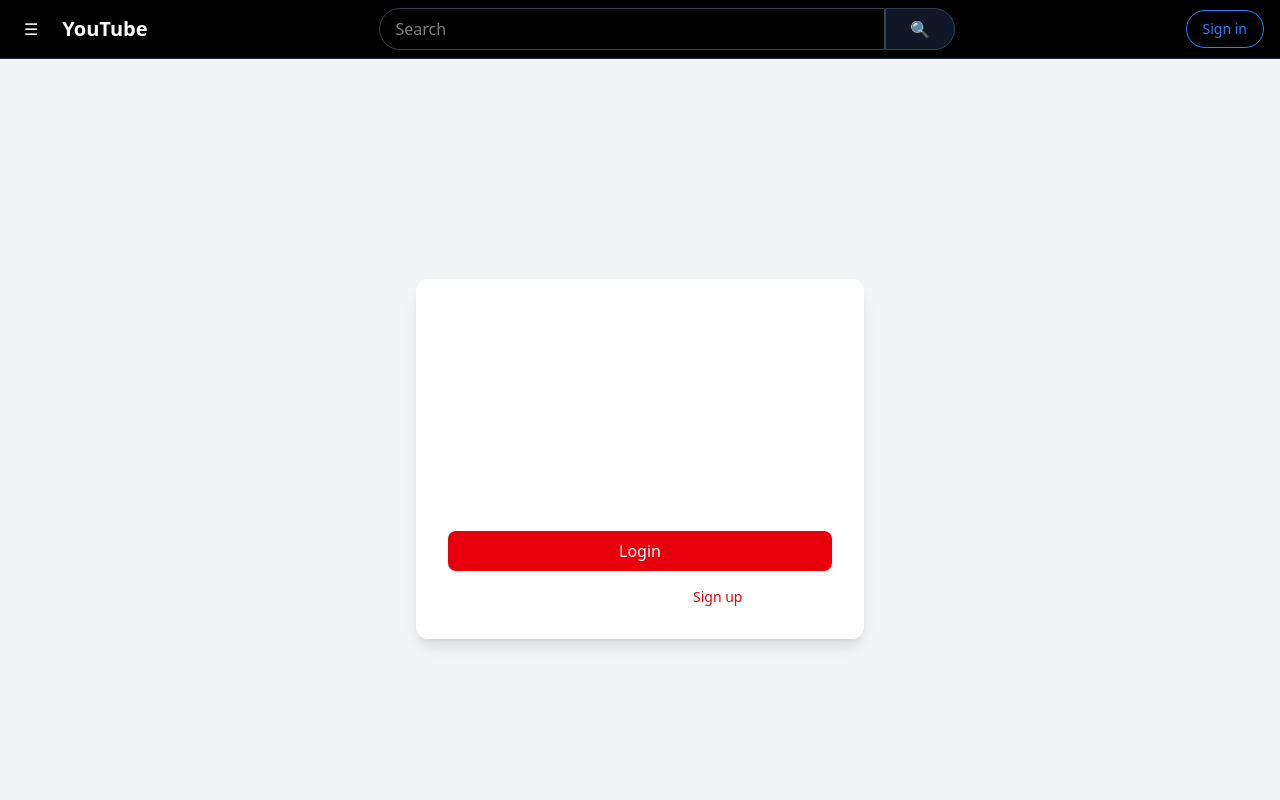
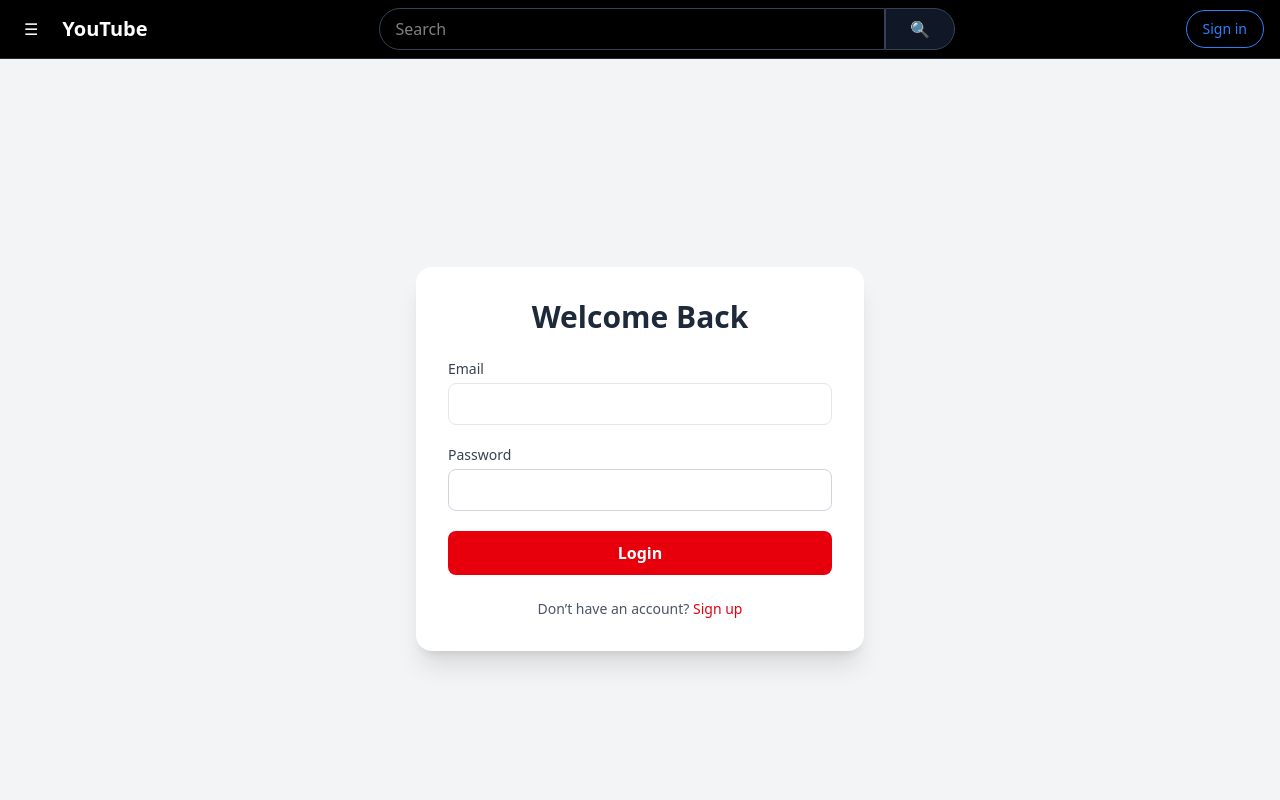
Before and after one commit to Murali9a27/youtube-clone, a React app in the folder Frontend/: page /login in a window 1280 px wide. Shown: the top 800 px of the page. Built offline with nearby package versions, Linux system fonts and the light colour scheme; the HTML template or start-up script is replaced by a standard one.

Commit message:
style changes in login

```diff
--- a/Frontend/src/pages/auth/Login.jsx
+++ b/Frontend/src/pages/auth/Login.jsx
@@ -16,52 +16,66 @@
   const handleSubmit = (e) => {
     e.preventDefault();
     console.log("Login Data:", formData);
-    // API call will go here
   };
 
   return (
     <div className="min-h-screen flex items-center justify-center bg-gray-100">
-      <div className="w-full max-w-md bg-white rounded-xl shadow-lg p-8">
-        <h2 className="text-2xl font-bold text-center mb-6">Login</h2>
+      <div className="w-full max-w-md bg-white rounded-2xl shadow-xl p-8">
+        {/* Title */}
+        <h2 className="text-3xl font-bold text-center text-gray-800 mb-6">
+          Welcome Back
+        </h2>
 
-        <form onSubmit={handleSubmit} className="space-y-4">
+        {/* Form */}
+        <form onSubmit={handleSubmit} className="space-y-5">
           <div>
-            <label className="block text-sm font-medium mb-1">Email</label>
+            <label className="block text-sm font-medium text-gray-700 mb-1">
+              Email
+            </label>
             <input
               type="email"
               name="email"
               value={formData.email}
               onChange={handleChange}
-              placeholder="Enter email"
-              className="w-full px-4 py-2 border rounded-lg focus:outline-none focus:ring-2 focus:ring-red-500"
+              placeholder="you@example.com"
+              className="w-full px-4 py-2 border border-gray-200 rounded-lg
+              focus:outline-none focus:border-red-100"
               required
             />
           </div>
 
           <div>
-            <label className="block text-sm font-medium mb-1">Password</label>
+            <label className="block text-sm font-medium text-gray-700 mb-1">
+              Password
+            </label>
             <input
               type="password"
               name="password"
               value={formData.password}
               onChange={handleChange}
-              placeholder="Enter password"
-              className="w-full px-4 py-2 border rounded-lg focus:outline-none focus:ring-2 focus:ring-red-500"
+              placeholder="••••••••"
+              className="w-full px-4 py-2 border border-gray-300 rounded-lg
+              focus:outline-none focus:ring-2  focus:border-red-500"
               required
             />
           </div>
 
+          {/* Button */}
           <button
             type="submit"
-            className="w-full bg-red-600 text-white py-2 rounded-lg hover:bg-red-700 transition"
+            className="w-full bg-red-600 text-white py-2.5 rounded-lg
+            font-semibold hover:bg-red-700 transition duration-200"
           >
             Login
           </button>
         </form>
 
-        <p className="text-sm text-center mt-4">
+        {/* Footer */}
+        <p className="text-sm text-center text-gray-600 mt-6">
           Don’t have an account?{" "}
-          <span className="text-red-600 cursor-pointer">Sign up</span>
+          <span className="text-red-600 font-medium cursor-pointer hover:underline">
+            Sign up
+          </span>
         </p>
       </div>
     </div>
```
